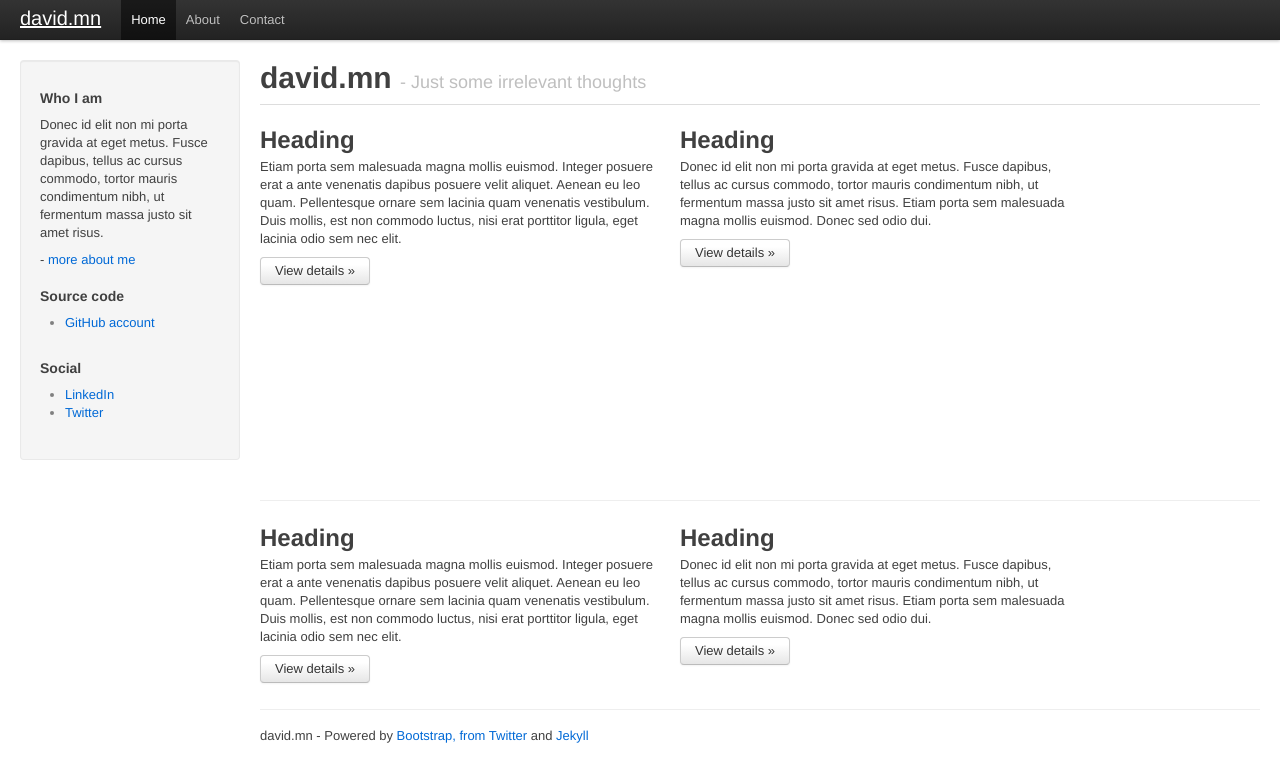
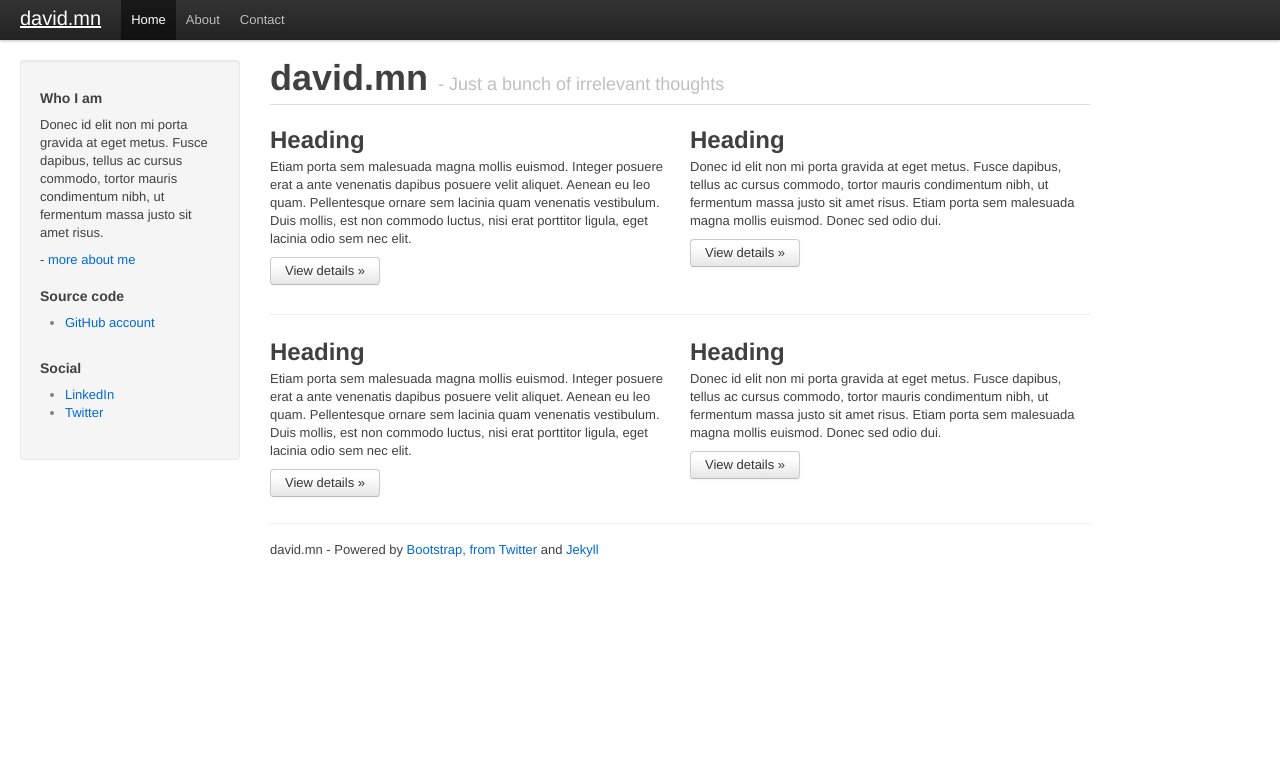
Before and after one commit to dmnelson/dmnelson.github.com, a Jekyll site: the page index.html, which Jekyll copies as it is, in a window 1280 px wide. Shown: the top 782 px of the page. Built offline with Jekyll 4.4.1, drawn with Linux system fonts in a browser that asks for light colours.

Commit message:
Adding a CSS file for custom styles

```diff
--- a/css/custom.css
+++ b/css/custom.css
@@ -0,0 +1,12 @@
+body {
+    padding-top: 60px;
+}
+
+.container-fluid > .content {
+    margin-left: 250px;
+    position: absolute;
+}
+
+.page-header h1 {
+    font-size: 36px;
+}
--- a/index.html
+++ b/index.html
@@ -5,25 +5,11 @@
     <title>david.mn</title>
     <meta name="description" content="">
     <meta name="author" content="David Michael Nelson">
-
-    <!-- Le HTML5 shim, for IE6-8 support of HTML elements -->
     <!--[if lt IE 9]>
     <script src="http://html5shim.googlecode.com/svn/trunk/html5.js"></script>
     <![endif]-->
-
-    <!-- Le styles -->
     <link href="css/bootstrap.min.css" rel="stylesheet">
-    <style type="text/css">
-        body {
-            padding-top: 60px;
-        }
-    </style>
-
-    <!-- Le fav and touch icons -->
-    <!--<link rel="shortcut icon" href="images/favicon.ico">-->
-    <!--<link rel="apple-touch-icon" href="images/apple-touch-icon.png">-->
-    <!--<link rel="apple-touch-icon" sizes="72x72" href="images/apple-touch-icon-72x72.png">-->
-    <!--<link rel="apple-touch-icon" sizes="114x114" href="images/apple-touch-icon-114x114.png">-->
+    <link href="css/custom.css" rel="stylesheet">
 </head>
 <body>
 <div class="topbar">
@@ -61,7 +47,7 @@
     <div class="content">
         <div class="page-header">
             <h1>david.mn
-                <small>- Just some irrelevant thoughts</small>
+                <small>- Just a bunch of irrelevant thoughts</small>
             </h1>
         </div>
         <div class="row">
```
